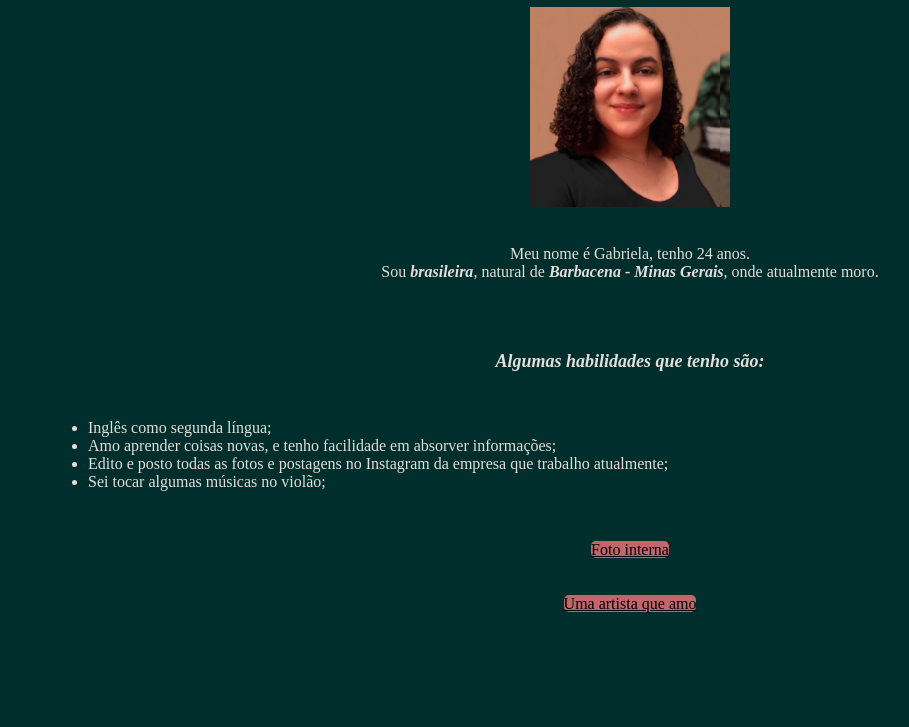
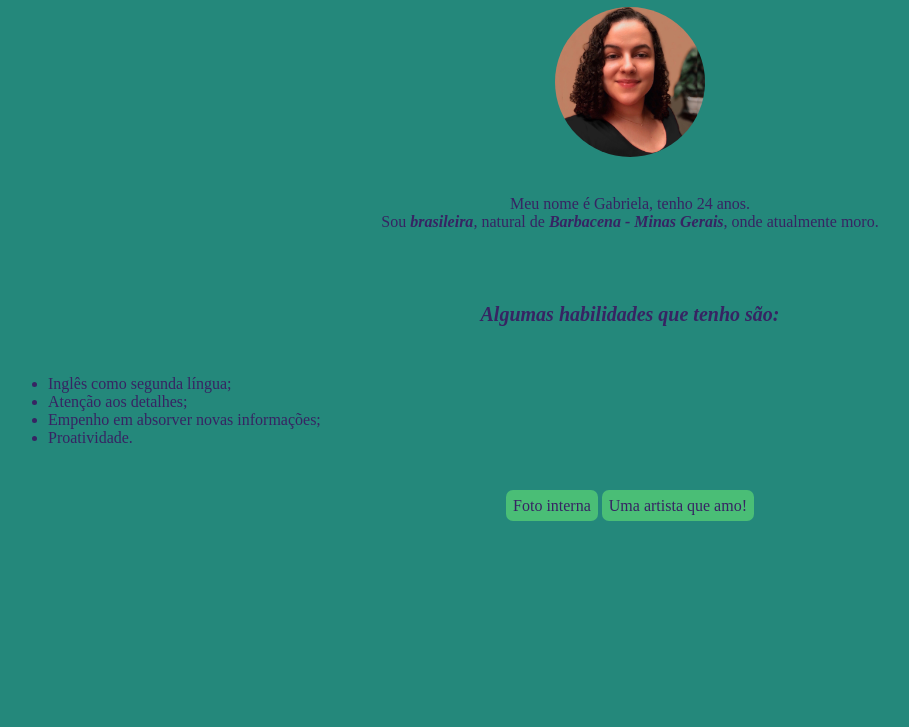
Before and after one commit to devgabrielav/devgabrielav.github.io, a plain HTML site: page index.html in a window 1280 px wide. Shown: the part 73-800 px from the top of the page, without its empty margins (10-919 px from the left). Drawn offline with Linux system fonts and the light colour scheme.

Commit message:
Corrigindo alguns detalhes

```diff
--- a/index.html
+++ b/index.html
@@ -1,30 +1,36 @@
 <!DOCTYPE html>
 <html lang="en">
+
 <head>
     <meta charset="UTF-8">
     <meta http-equiv="X-UA-Compatible" content="IE=edge">
     <meta name="viewport" content="width=device-width, initial-scale=1.0">
     <title>Document</title>
-    <link rel="stylesheet" type="text/css"  href="style.css">
+    <link rel="stylesheet" type="text/css" href="style.css">
 </head>
+
 <body>
     <h1 class="dif-type">Gabriela Vicentini Miranda</h1>
-    <div><img src="selfie.JPG" width="200px" alt="Foto rosto Gabriela" ></div>
+    <div><img src="selfie.JPG" alt="Foto rosto Gabriela"></div>
     <br>
-    <p class="dif-type">Meu nome é Gabriela, tenho 24 anos.<br>  Sou <strong><em>brasileira</em></strong>, natural de <strong><em>Barbacena - Minas Gerais</em></strong>, onde atualmente moro.</p>
+    <p class="dif-type">Meu nome é Gabriela, tenho 24 anos.<br> Sou <strong><em>brasileira</em></strong>, natural de
+        <strong><em>Barbacena - Minas Gerais</em></strong>, onde atualmente moro.</p>
     <br>
     <br>
-    <div class="subtitulo"><p>Algumas habilidades que tenho são:</p></div>
+    <div class="subtitulo">
+        <p>Algumas habilidades que tenho são:</p>
+    </div>
     <br>
     <ul>
         <li>Inglês como segunda língua;</li>
-        <li>Amo aprender coisas novas, e tenho facilidade em absorver informações;</li>
-        <li>Edito e posto todas as fotos e postagens no Instagram da empresa que trabalho atualmente;</li>
-        <li>Sei tocar algumas músicas no violão;</li>
+        <li>Atenção aos detalhes;</li>
+        <li>Empenho em absorver novas informações;</li>
+        <li>Proatividade.</li>
     </ul>
-    <div><a class="links" href="selfie.JPG" target="_blank">Foto interna</a></div>
-    <br>
-    <br>
-    <div><a class="links" href="https://open.spotify.com/artist/6qqNVTkY8uBg9cP3Jd7DAH?si=DytcEp_qRGWzntcH0_x4JA" target="_blank">Uma artista que amo</a></div>
+    <div><a class="links" href="selfie.JPG" target="_blank">Foto interna</a>
+        <a class="links" href="https://open.spotify.com/artist/6qqNVTkY8uBg9cP3Jd7DAH?si=DytcEp_qRGWzntcH0_x4JA"
+            target="_blank">Uma artista que amo!</a>
+    </div>
 </body>
+
 </html>
--- a/style.css
+++ b/style.css
@@ -3,27 +3,37 @@
     text-align: center;
 }
 body{
-    background-color: rgb(0, 46, 44);
-    color: rgb(228, 223, 218);
+    background-color: rgb(36, 136, 123);
+    color: rgb(55, 36, 99);
 }
 div{
     text-align: center;
 }
+
+img{
+    border-radius: 100px;
+    width: 150px;
+    margin: auto;
+}
+
 .subtitulo{
     text-align: center;
-    font-size: 18px;
+    font-size: 20px;
     font-weight: bold;
     font-style: italic;
     margin-bottom: -5px;
 }
 ul{
-    margin-left: 50px;
+    margin-left: 10px;
     margin-bottom: 50px;
 }
 .links{
     text-align: center;
     line-height: 0px;
-    background-color: rgb(193, 102, 107);
-    color: black;
-    border-radius: 5px;
+    background-color: rgb(74, 190, 118);
+    color: rgb(55, 36, 99);
+    border-radius: 7px;
+    padding: 7px;
+    text-decoration: none;
+
 }
```
